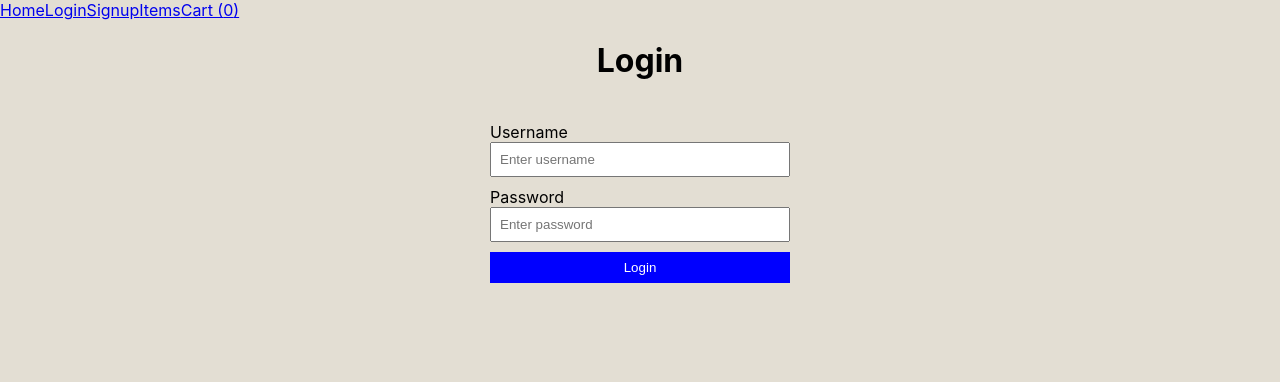
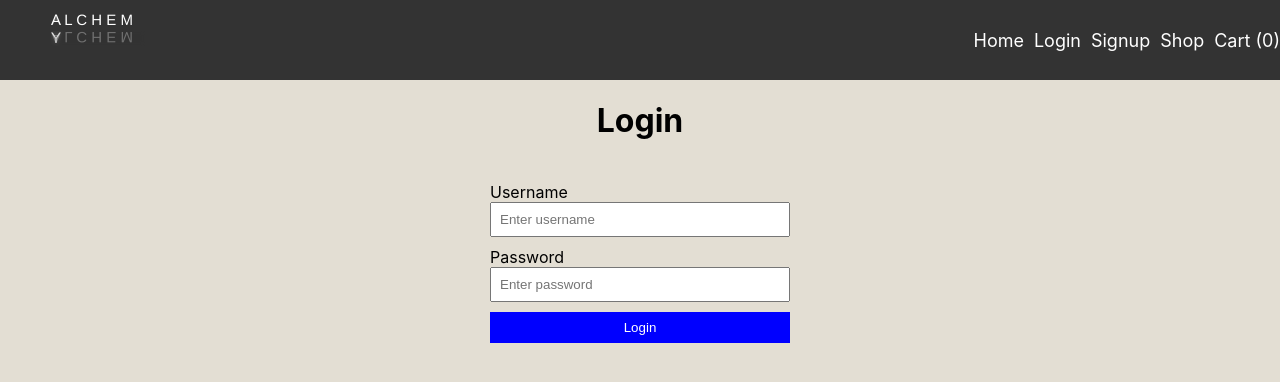
Before and after one commit to 0714424507/Alchemy-Front-End, a React (Create React App) app: page /Login in a window 1280 px wide. Shown: the top 382 px of the page. Built offline with nearby package versions, Linux system fonts and the light colour scheme.

Commit message:
be happy

```diff
--- a/src/components/Login.js
+++ b/src/components/Login.js
@@ -27,7 +27,7 @@ const Login = () => {
         setUsername("");
         setPassword("");
         // Redirect to another page, e.g., dashboard
-        navigate("/dashboard");
+        navigate("/Items");
         console.log(response);
       } else {
         console.log("Login failed");
--- a/src/components/NavBar.js
+++ b/src/components/NavBar.js
@@ -1,35 +1,47 @@
 import React from 'react';
-import { NavLink, useNavigate } from 'react-router-dom';
+import { Link } from 'react-router-dom';
 
-const NavBar = ({ isLoggedIn, handleLogout, cartItemsCount }) => {
-  const navigate = useNavigate();
-
+function NavBar({ cartItemsCount, isLoggedIn, handleLogout }) {
   const handleLogoutClick = () => {
     handleLogout();
-    navigate('/');
   };
 
   return (
-    <nav>
-      <div>
-        <NavLink to="/">Home</NavLink>
-        {!isLoggedIn && (
+    <nav className="navbar">
+      <ul className="nav-links">
+        <h2 className="top">A L C H E M Y</h2>
+        <h2 className="bottom">A L C H E M Y</h2>
+        <li>
+          <Link to="/">Home</Link>
+        </li>
+        {isLoggedIn ? (
           <>
-            <NavLink to="/Login">Login</NavLink>
-            <NavLink to="/Signup">Signup</NavLink>
+            <li>
+              <Link to="/Wishlist">Wishlist</Link>
+            </li>
+            <li>
+              <button onClick={handleLogoutClick}>Logout</button>
+            </li>
+          </>
+        ) : (
+          <>
+            <li>
+              <Link to="/Login">Login</Link>
+            </li>
+            <li>
+              <Link to="/Signup">Signup</Link>
+            </li>
           </>
         )}
-        {isLoggedIn && (
-          <>
-            <span>Welcome, User!</span>
-            <button onClick={handleLogoutClick}>Logout</button>
-          </>
-        )}
-        <NavLink to="/Items">Items</NavLink>
-        <NavLink to="/Cart">Cart ({cartItemsCount})</NavLink>
-      </div>
+        <li>
+          <Link to="/Items">Shop</Link>
+        </li>
+        <li>
+          <Link to="/Cart">Cart ({cartItemsCount})</Link>
+        </li>
+      </ul>
     </nav>
   );
-};
+}
 
 export default NavBar;
```
